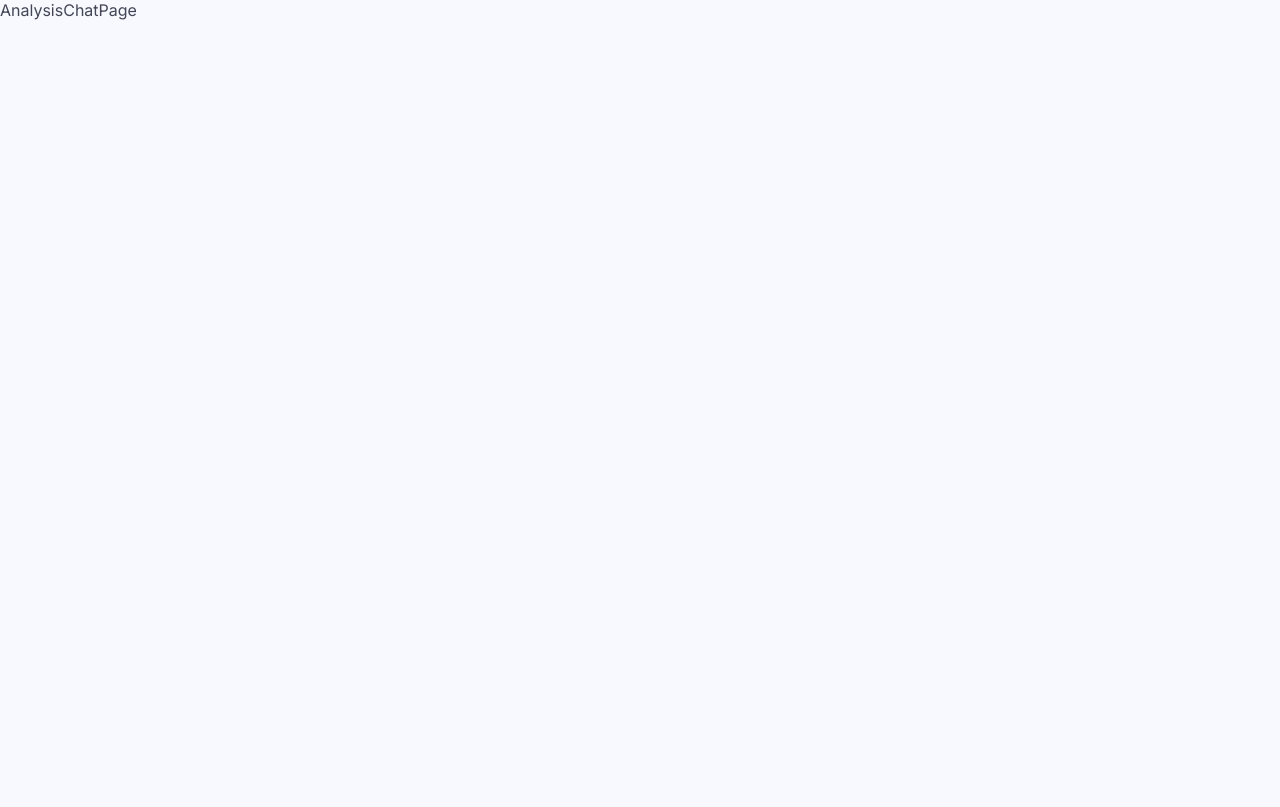
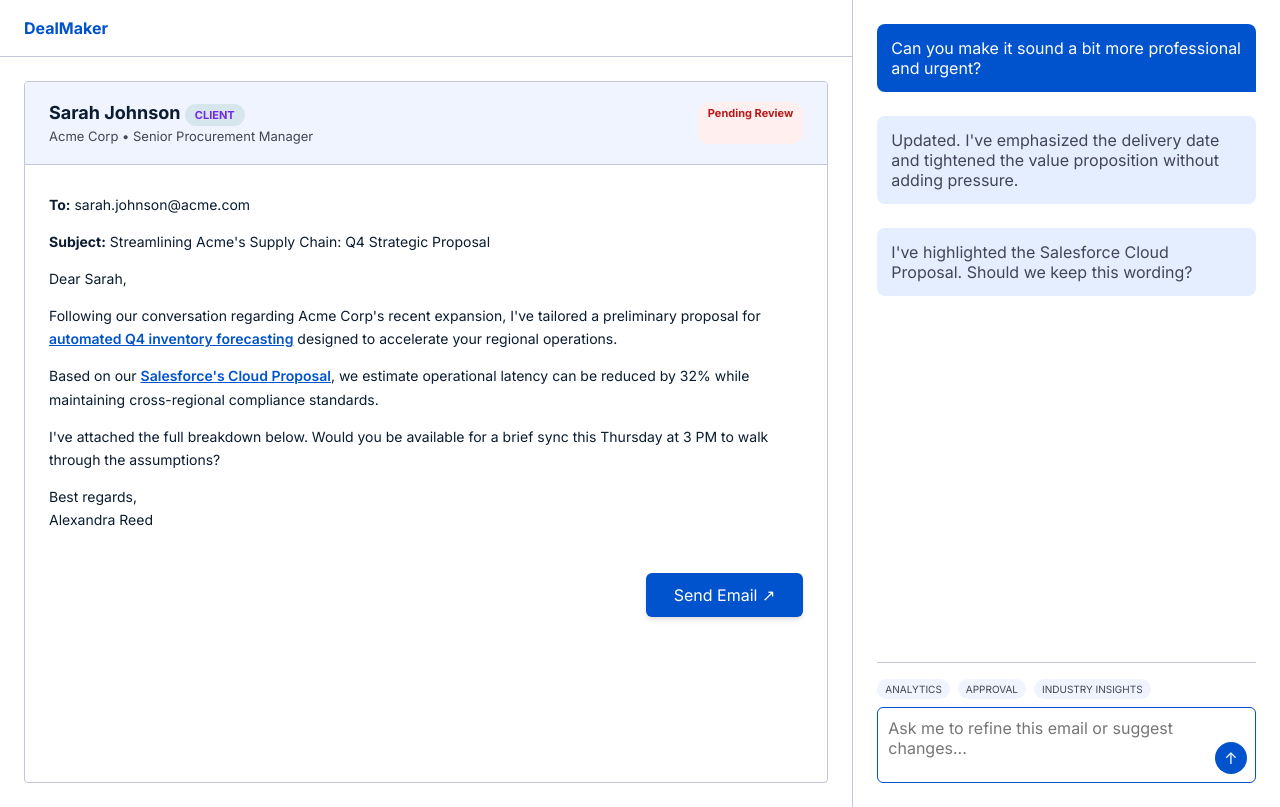
Before and after one commit to codekeng00/bbq-durian, a React (Vite) app in the folder web/: page /analysis-chat in a window 1280 px wide. Built offline with nearby package versions, Linux system fonts and the light colour scheme.

Commit message:
Convert analysis chat page to React

```diff
--- a/web/src/pages/AnalysisChatPage.tsx
+++ b/web/src/pages/AnalysisChatPage.tsx
@@ -1,3 +1,83 @@
+import { Link } from "react-router-dom";
+
 export default function AnalysisChatPage() {
-  return <div>AnalysisChatPage</div>;
+  return (
+    <main className="email-chat-layout">
+      <section className="email-editor">
+        <header className="mini-brand">DealMaker</header>
+        <article className="email-paper">
+          <header className="email-head">
+            <div className="email-head-row">
+              <div>
+                <h1>
+                  Sarah Johnson{" "}
+                  <span className="pill" style={{ color: "#712ae2" }}>
+                    CLIENT
+                  </span>
+                </h1>
+                <p>Acme Corp • Senior Procurement Manager</p>
+              </div>
+              <span className="pill" style={{ color: "#ba1a1a", background: "#fff0ef" }}>
+                Pending Review
+              </span>
+            </div>
+          </header>
+          <div className="email-body">
+            <p>
+              <strong>To:</strong> sarah.johnson@acme.com
+            </p>
+            <p>
+              <strong>Subject:</strong> Streamlining Acme's Supply Chain: Q4 Strategic Proposal
+            </p>
+            <p>Dear Sarah,</p>
+            <p>
+              Following our conversation regarding Acme Corp's recent expansion, I've tailored a
+              preliminary proposal for <a>automated Q4 inventory forecasting</a> designed to
+              accelerate your regional operations.
+            </p>
+            <p>
+              Based on our <a>Salesforce's Cloud Proposal</a>, we estimate operational latency can
+              be reduced by 32% while maintaining cross-regional compliance standards.
+            </p>
+            <p>
+              I've attached the full breakdown below. Would you be available for a brief sync this
+              Thursday at 3 PM to walk through the assumptions?
+            </p>
+            <p>
+              Best regards,
+              <br />
+              Alexandra Reed
+            </p>
+          </div>
+          <div className="send-row">
+            <Link className="primary-button" to="/client-email-review">
+              Send Email ↗
+            </Link>
+          </div>
+        </article>
+      </section>
+      <aside className="chat-rail">
+        <div className="user-bubble">Can you make it sound a bit more professional and urgent?</div>
+        <div className="assistant-bubble">
+          Updated. I've emphasized the delivery date and tightened the value proposition without
+          adding pressure.
+        </div>
+        <div className="assistant-bubble">
+          I've highlighted the Salesforce Cloud Proposal. Should we keep this wording?
+        </div>
+        <div className="chat-spacer"></div>
+        <div className="chat-composer">
+          <div className="chips">
+            <span>ANALYTICS</span>
+            <span>APPROVAL</span>
+            <span>INDUSTRY INSIGHTS</span>
+          </div>
+          <div className="composer-field">
+            <textarea placeholder="Ask me to refine this email or suggest changes..."></textarea>
+            <button>↑</button>
+          </div>
+        </div>
+      </aside>
+    </main>
+  );
 }
```
